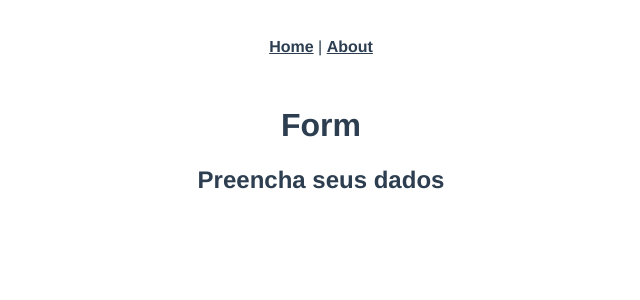
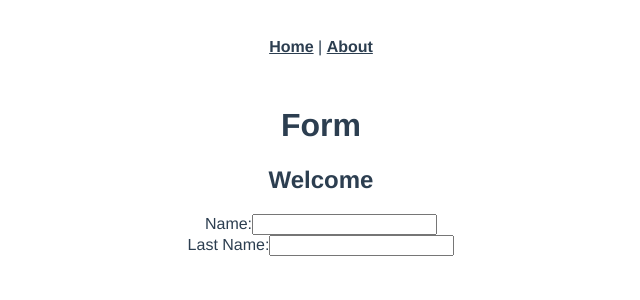
Before and after one commit to edimossilva/pos-tests, a Vue app: page /form in a window 1280 px wide. Shown: the top 300 px of the page, without its empty margins (319-959 px from the left). Built offline with nearby package versions, Linux system fonts and the light colour scheme.

Commit message:
Adding tests to name and surname

```diff
--- a/src/components/Form.vue
+++ b/src/components/Form.vue
@@ -1,13 +1,30 @@
 <template>
 <div>
   <h1>Form</h1>
-  <h2>Preencha seus dados</h2>
+  <h2>Welcome {{fullname}}</h2>
+  <div>
+    <label>Name:</label>
+    <input v-model="name" class="form__label_name" type="text" name="formName">
+  </div>
+  <div>
+    <label>Last Name:</label>
+    <input v-model="lastName" class="form__label_lastname" type="text" name="formLastName">
+  </div>
 </div>
 </template>
 
 <script>
 export default {
+  data: () => ({
+    name: '',
+    lastName: '',
+  }),
 
+  computed: {
+    fullname() {
+      return `${this.name} ${this.lastName}`;
+    },
+  },
 };
 </script>
 
```
Also changed, not shown: 1 other file (tests, documents, lock files or other folders).
